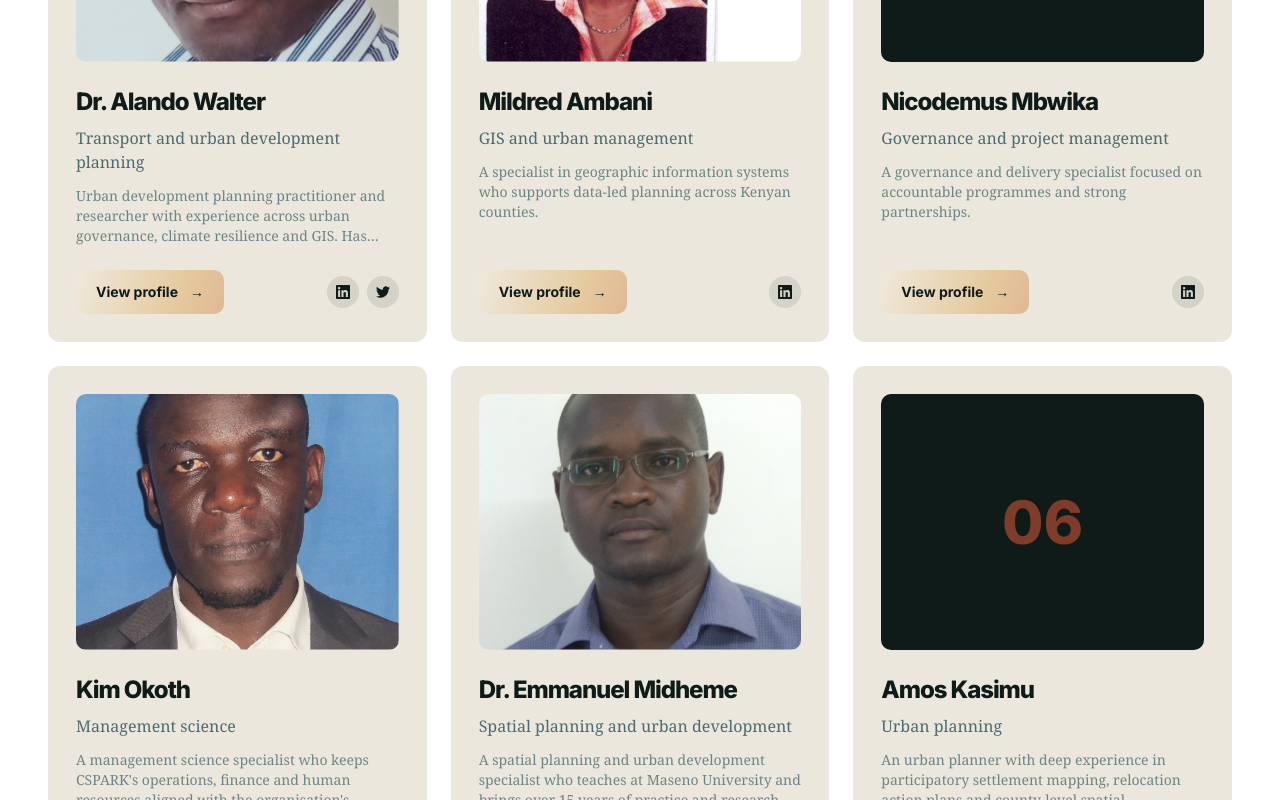
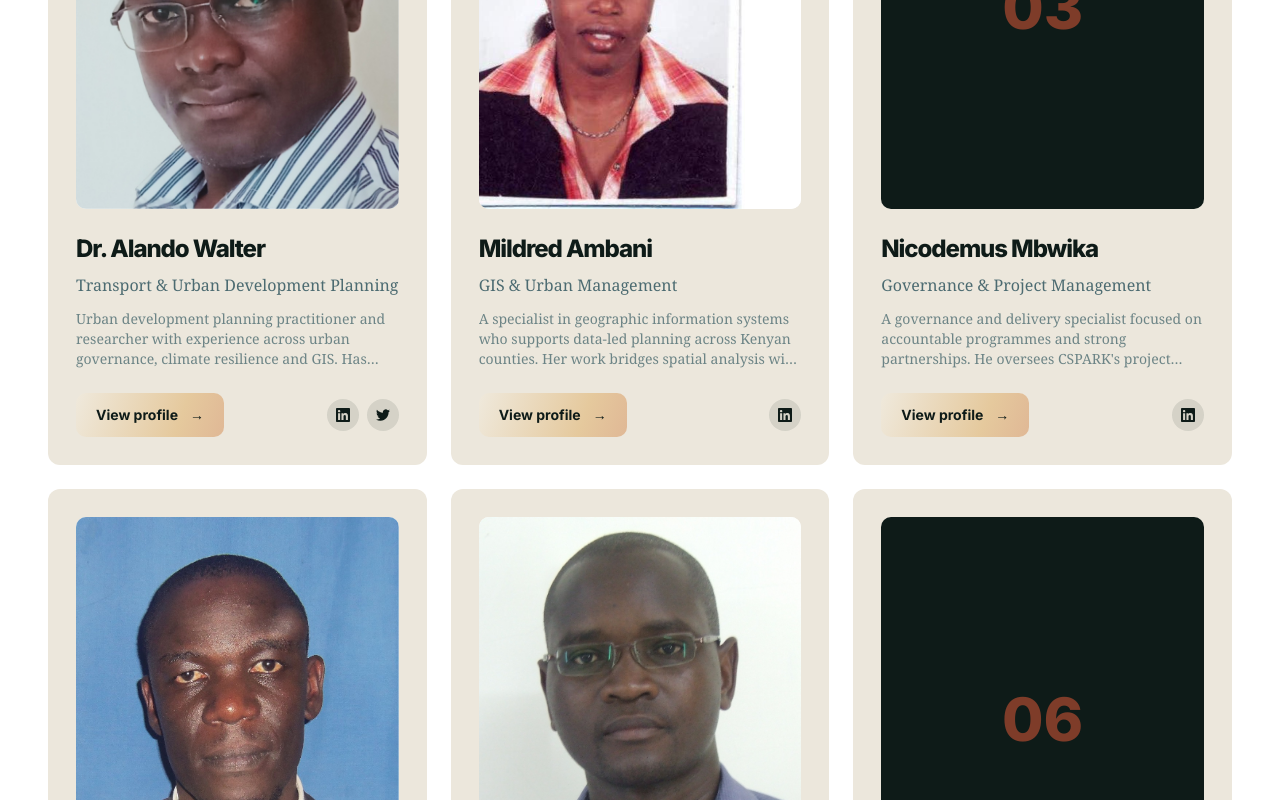
Before and after one commit to hezronokwach/cspark, a React (Create React App) app: page / in a window 1280 px wide. Shown: the part 4220-5020 px from the top of the page. Built offline with nearby package versions, Linux system fonts and the light colour scheme.

Commit message:
feat: implement governance section and about page with team profile integration

```diff
--- a/src/components/Governance.jsx
+++ b/src/components/Governance.jsx
@@ -1,21 +1,12 @@
 import { useEffect, useRef } from 'react';
 import { Link } from 'react-router-dom';
 import gsap from 'gsap';
+import { team } from '../data/team';
 
 const records = [
   ['Participatory research', 'We work with communities and county teams who will use the results.'],
   ['Safeguarding', 'Safeguarding guides every programme, study and field activity.'],
   ['Data protection', 'We handle personal information with care and follow Kenya\'s law.']
-];
-
-const people = [
-  { slug: 'alando-walter', name: 'Dr. Alando Walter', specialty: 'Transport and urban development planning', bio: 'Urban development planning practitioner and researcher with experience across urban governance, climate resilience and GIS. Has consulted for international organisations, national and county governments, and non-governmental organisations in Kenya and the East African region.', memberships: 'KIP · EIK', image: '/images/alando.jpeg', social: { linkedin: 'https://linkedin.com/in/alando-walter', twitter: 'https://twitter.com/alando' } },
-  { slug: 'mildred-ambani', name: 'Mildred Ambani', specialty: 'GIS and urban management', bio: 'A specialist in geographic information systems who supports data-led planning across Kenyan counties.', memberships: 'GIS · Urban management', image: '/images/ambani.JPG', social: { linkedin: 'https://linkedin.com/in/mildred-ambani' } },
-  { slug: 'nicodemus-mbwika', name: 'Nicodemus Mbwika', specialty: 'Governance and project management', bio: 'A governance and delivery specialist focused on accountable programmes and strong partnerships.', memberships: 'Governance · Delivery', social: { linkedin: 'https://linkedin.com/in/nicodemus-mbwika' } },
-  { slug: 'kim-okoth', name: 'Kim Okoth', specialty: 'Management science', bio: 'A management science specialist who keeps CSPARK\'s operations, finance and human resources aligned with the organisation\'s mission. His work ensures that every programme is backed by sound administration and institutional resilience.', memberships: 'Management · Operations', image: '/images/kim.jpg', social: { linkedin: 'https://linkedin.com/in/kim-okoth' } },
-  { slug: 'emmanuel-midheme', name: 'Dr. Emmanuel Midheme', specialty: 'Spatial planning and urban development', bio: 'A spatial planning and urban development specialist who teaches at Maseno University and brings over 15 years of practice and research across public service, academia and consultancy. His research on sustainable urbanism and informal settlements feeds advocacy that translates community evidence into policy frameworks.', memberships: 'PPRB · EIA', image: '/images/Midheme_passport (2).jpg', social: { linkedin: 'https://linkedin.com/in/emmanuel-midheme', twitter: 'https://twitter.com/emidheme' } },
-  { slug: 'amos-kasimu', name: 'Amos Kasimu', specialty: 'Urban planning', bio: 'An urban planner with deep experience in participatory settlement mapping, relocation action plans and county-level spatial frameworks.', memberships: 'Planning · Community', social: { linkedin: 'https://linkedin.com/in/amos-kasimu' } },
-  { slug: 'jane-wairutu', name: 'Jane Wairutu', specialty: 'Monitoring, evaluation and learning (MEL)', bio: 'A senior development and research consultant with over 15 years of experience leading participatory MEL systems, community-driven research and urban resilience programmes across Kenya.', memberships: 'MEL · Research · Safeguarding', image: '/images/jane.png', social: { linkedin: 'https://www.linkedin.com/in/janekirumu/' } }
 ];
 
 function SocialLinks({ social }) {
@@ -44,16 +35,16 @@ function TeamCard({ person, index }) {
   return (
     <article className="rounded-[12px] bg-[#ece7dc] p-7 flex flex-col">
       {person.image ? (
-        <div className="media-frame h-64 rounded-[10px] overflow-hidden">
-          <img src={person.image} alt={person.name} className="h-full w-full object-cover" />
+        <div className="media-frame aspect-[4/5] w-full rounded-[10px] overflow-hidden bg-white">
+          <img src={person.image} alt={person.name} className="h-full w-full object-cover object-top" />
         </div>
       ) : (
-        <div className="grid h-64 place-items-center rounded-[10px] bg-ink text-6xl font-display font-extrabold text-plot/70">
+        <div className="grid aspect-[4/5] w-full place-items-center rounded-[10px] bg-ink text-6xl font-display font-extrabold text-plot/70">
           {String(index + 1).padStart(2, '0')}
         </div>
       )}
       <h3 className="display mt-6 text-2xl font-extrabold">{person.name}</h3>
-      <p className="mt-2 text-map">{person.specialty}</p>
+      <p className="mt-2 text-map">{person.speciality || person.specialty}</p>
       <p className="mt-3 text-sm text-map/80 line-clamp-3">{person.bio}</p>
       <div className="mt-auto pt-6 flex items-center justify-between">
         <Link to={`/about#team-${person.slug}`} className="action-link">
@@ -109,7 +100,7 @@ export default function Governance() {
           </div>
         </div>
         <div className="grid gap-6 pt-5 md:grid-cols-2 lg:grid-cols-3">
-          {people.map((person, i) => (
+          {team.map((person, i) => (
             <TeamCard key={person.slug} person={person} index={i} />
           ))}
         </div>
--- a/src/pages/AboutPage.jsx
+++ b/src/pages/AboutPage.jsx
@@ -143,7 +143,7 @@ function TeamSection() {
               <div key={member.slug} id={`member-${member.slug}`} className="flex flex-col">
                 <div className="relative overflow-hidden aspect-[4/5] rounded-[12px] bg-white flex flex-col items-center justify-center p-8 shadow-sm">
                   {member.image ? (
-                    <img src={member.image} alt={member.name} className="h-full w-full object-cover absolute inset-0" />
+                    <img src={member.image} alt={member.name} className="h-full w-full object-cover object-top absolute inset-0" />
                   ) : (
                     <>
                       <div className="grid h-28 w-28 place-items-center rounded-[10px] bg-ink text-4xl font-display font-extrabold text-plot/70">
@@ -205,7 +205,7 @@ function TeamSection() {
               >
                 <div className="w-full max-w-md aspect-[4/5] rounded-[16px] bg-white flex flex-col items-center justify-center overflow-hidden shadow-xl">
                   {member.image ? (
-                    <img src={member.image} alt={member.name} className="h-full w-full object-cover" />
+                    <img src={member.image} alt={member.name} className="h-full w-full object-cover object-top" />
                   ) : (
                     <>
                       <div className="grid h-40 w-40 place-items-center rounded-[14px] bg-ink text-6xl font-display font-extrabold text-plot/70 sm:h-48 sm:w-48 sm:text-7xl">
@@ -229,7 +229,7 @@ function TeamSection() {
             <div key={member.slug} id={`member-${member.slug}`} className="flex flex-col">
               <div className="relative aspect-[4/5] max-w-xs rounded-[12px] bg-white flex flex-col items-center justify-center p-8 shadow-sm self-center overflow-hidden">
                 {member.image ? (
-                  <img src={member.image} alt={member.name} className="h-full w-full object-cover absolute inset-0" />
+                  <img src={member.image} alt={member.name} className="h-full w-full object-cover object-top absolute inset-0" />
                 ) : (
                   <>
                     <div className="grid h-28 w-28 place-items-center rounded-[10px] bg-ink text-4xl font-display font-extrabold text-plot/70">
```
